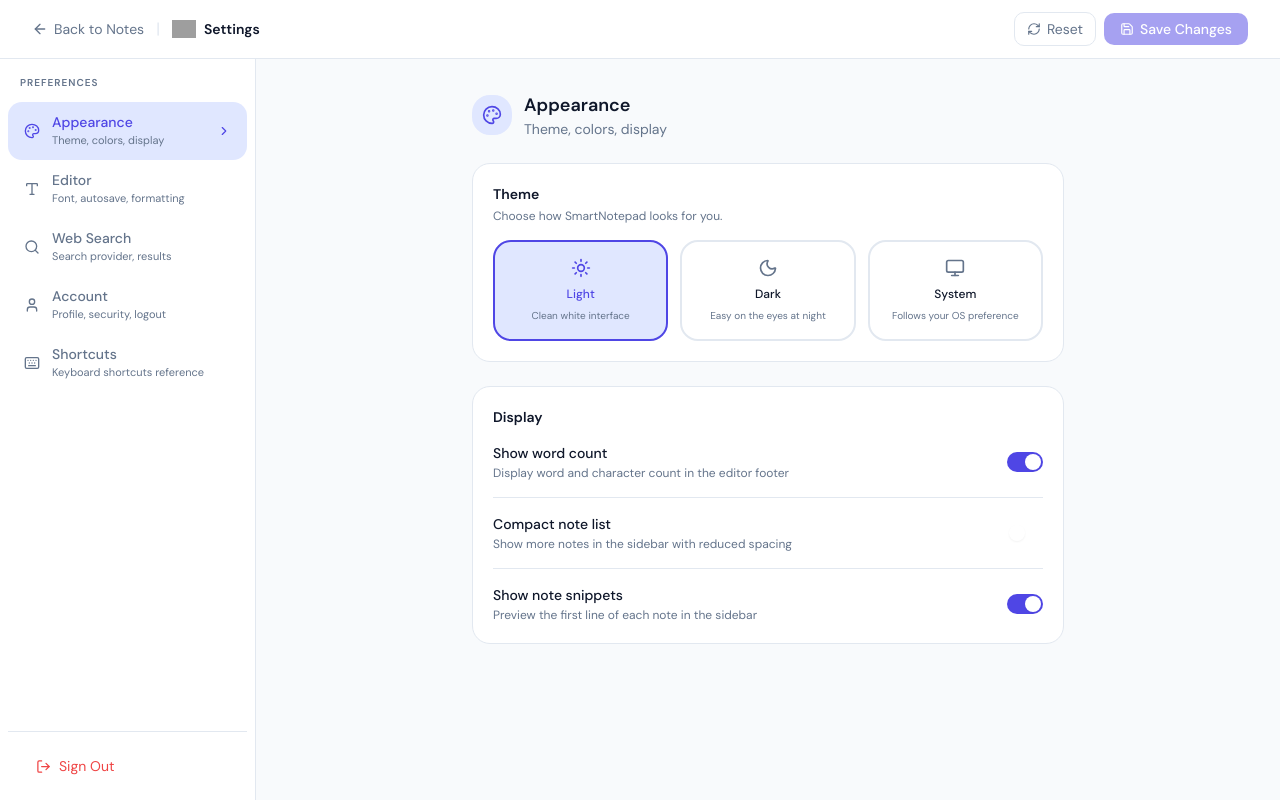
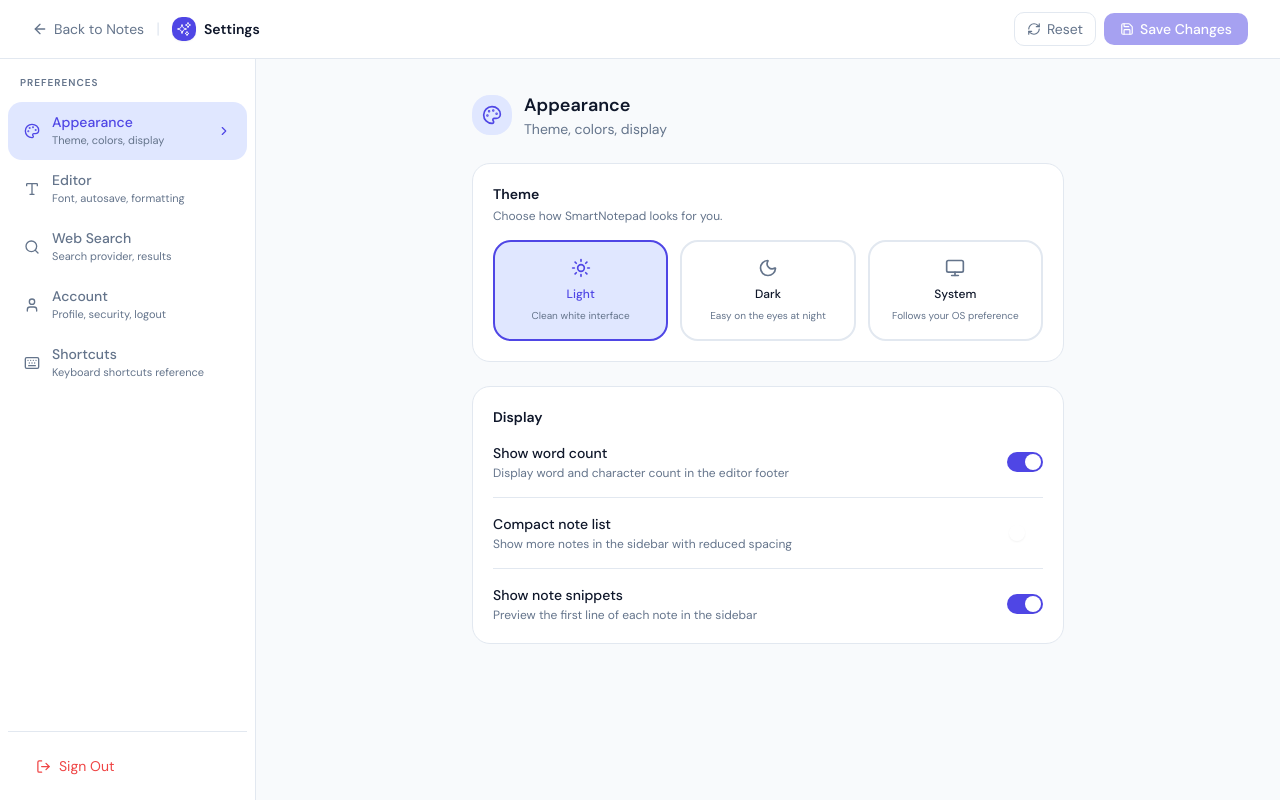
Before and after one commit to rkaif8314-a11y/SmartNotepad, a Next.js app: page /settings in a window 1280 px wide. Built offline with nearby package versions, Linux system fonts and the light colour scheme; grey boxes are pictures that could not be loaded.

Commit message:
fix: make SmartNotepad logo reliable

```diff
--- a/src/components/ui/AppLogo.tsx
+++ b/src/components/ui/AppLogo.tsx
@@ -1,48 +1,50 @@
 'use client';
 
-import React, { memo, useMemo } from 'react';
+import React, { memo } from 'react';
 import AppIcon from './AppIcon';
 import AppImage from './AppImage';
 
 interface AppLogoProps {
-  src?: string; // Image source (optional)
-  iconName?: string; // Icon name when no image
-  size?: number; // Size for icon/image
-  className?: string; // Additional classes
-  onClick?: () => void; // Click handler
+  src?: string;
+  iconName?: string;
+  size?: number;
+  className?: string;
+  onClick?: () => void;
 }
 
 const AppLogo = memo(function AppLogo({
-  src = '/assets/images/app_logo.png',
+  src,
   iconName = 'SparklesIcon',
-  size = 64,
+  size = 32,
   className = '',
   onClick,
 }: AppLogoProps) {
-  // Memoize className calculation
-  const containerClassName = useMemo(() => {
-    const classes = ['flex items-center'];
-    if (onClick) classes.push('cursor-pointer hover:opacity-80 transition-opacity');
-    if (className) classes.push(className);
-    return classes.join(' ');
-  }, [onClick, className]);
+  const content = src ? (
+    <AppImage
+      src={src}
+      alt="SmartNotepad"
+      width={size}
+      height={size}
+      className="shrink-0 rounded-[10px]"
+      priority
+      unoptimized={src.endsWith('.svg')}
+    />
+  ) : (
+    <span
+      aria-hidden="true"
+      className="grid shrink-0 place-items-center rounded-[10px] bg-primary text-primary-foreground shadow-sm"
+      style={{ width: size, height: size }}
+    >
+      <AppIcon name={iconName} size={Math.max(16, Math.round(size * 0.58))} className="text-current" />
+    </span>
+  );
 
   return (
-    <div className={containerClassName} onClick={onClick}>
-      {/* Show image if src provided, otherwise show icon */}
-      {src ? (
-        <AppImage
-          src={src}
-          alt="Logo"
-          width={size}
-          height={size}
-          className="flex-shrink-0"
-          priority={true}
-          unoptimized={src.endsWith('.svg')}
-        />
-      ) : (
-        <AppIcon name={iconName} size={size} className="flex-shrink-0" />
-      )}
+    <div
+      className={`flex items-center ${onClick ? 'cursor-pointer hover:opacity-85 transition-opacity' : ''} ${className}`}
+      onClick={onClick}
+    >
+      {content}
     </div>
   );
 });
```
